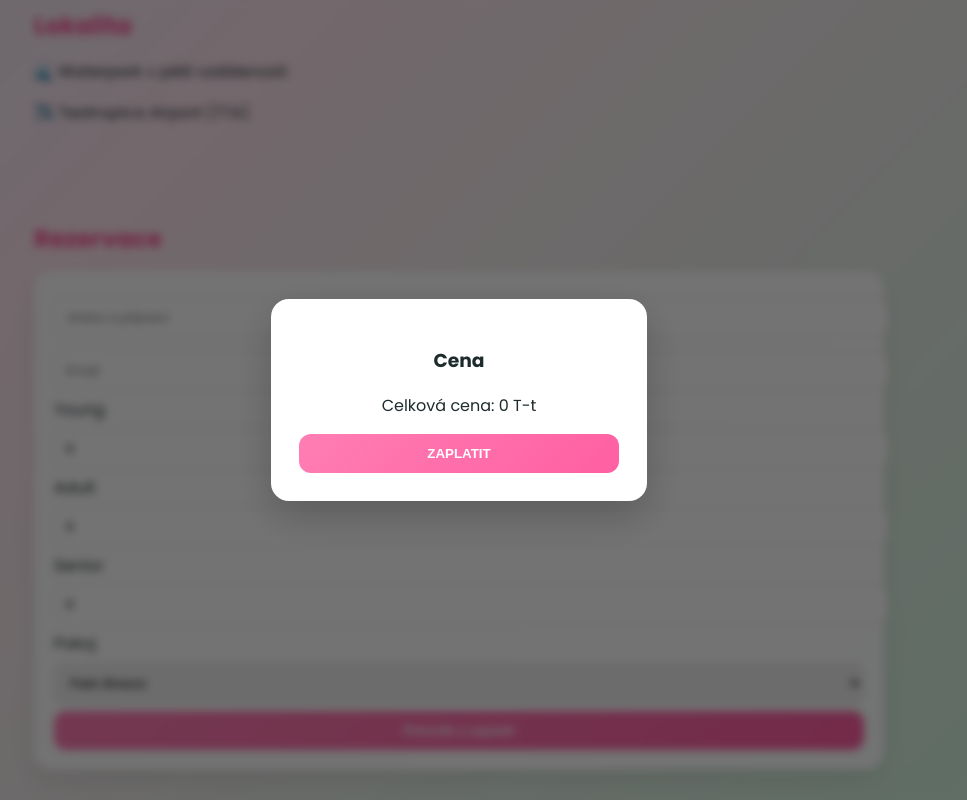
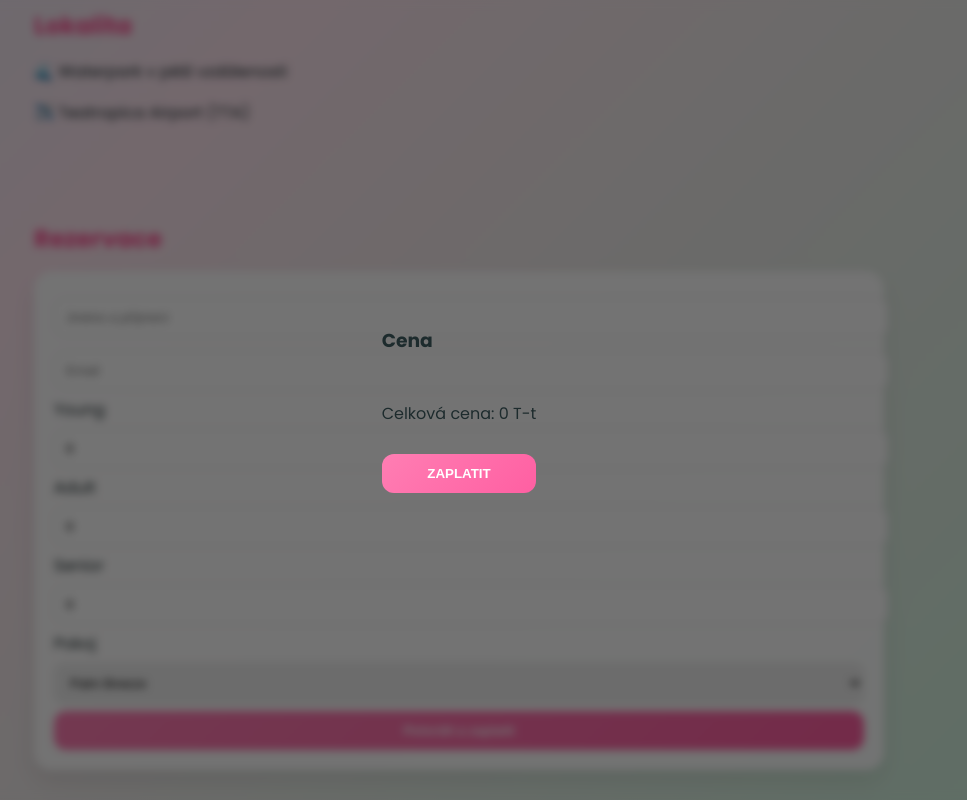
Before and after one commit to t-manniot/t-manniot.github.io, a plain HTML site: page index.html in a window 1280 px wide. Both pictures are taken after a click on the button "Potvrdit a zaplatit". Shown: the part 1115-1915 px from the top of the page, without its empty margins (181-1148 px from the left). Drawn offline with nearby package versions, Linux system fonts and the light colour scheme.

Commit message:
Update style.css

```diff
--- a/style.css
+++ b/style.css
@@ -126,12 +126,14 @@ button:hover {
 }
 
 .modal-content {
-    background: white;
-    padding: 28px;
-    border-radius: 18px;
-    width: 320px;
-    text-align: center;
-    box-shadow: 0 15px 40px rgba(0,0,0,0.2);
+    display: flex;
+    flex-direction: column;
+    gap: 12px;
+}
+
+.modal-content button {
+    width: 100%;
+}
 }
 
 /* LOADER */
```
